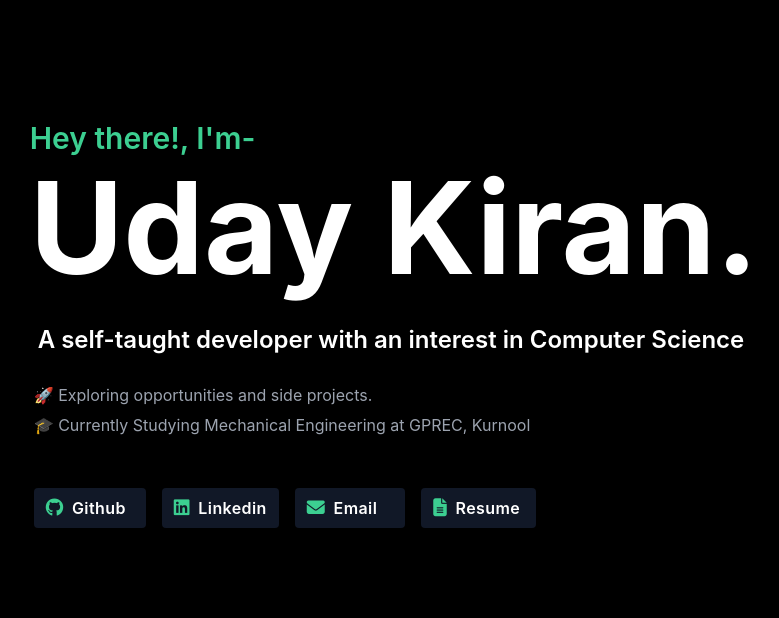
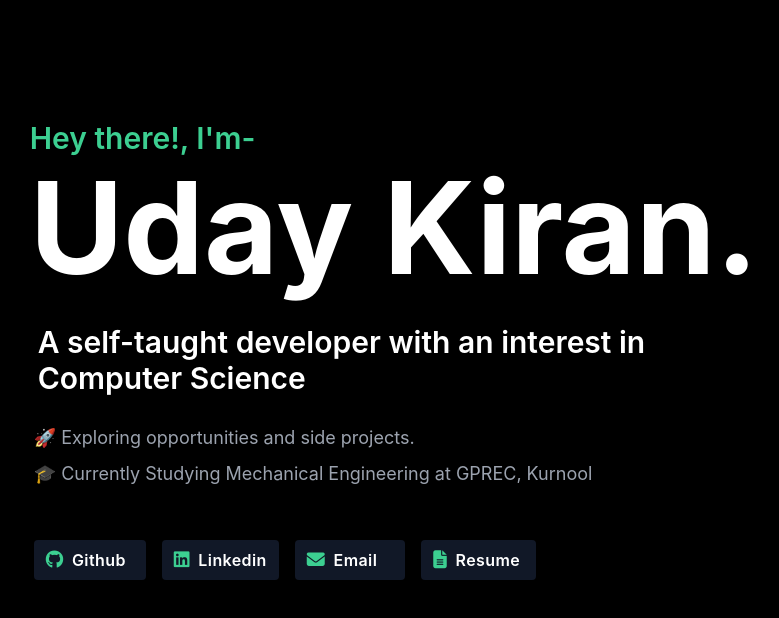
Before and after one commit to uday-kiran77/udaykiran.me, a website: page index.html in a window 1280 px wide. Shown: the whole page, without its empty margins (246-1025 px from the left). Drawn offline with nearby package versions, Linux system fonts and the light colour scheme.

Commit message:
Add files via upload

```diff
--- a/index.html
+++ b/index.html
@@ -4,7 +4,8 @@
     <meta charset="UTF-8" />
     <meta http-equiv="X-UA-Compatible" content="IE=edge" />
     <meta name="viewport" content="width=device-width, initial-scale=1.0" />
-    <meta name="theme-color" content="#000">
+    <meta name="theme-color" content="#000" />
+
     <link rel="stylesheet" href="./public/styles/styles.css" />
     <link
       rel="stylesheet"
@@ -21,7 +22,7 @@
       crossorigin="anonymous"
       referrerpolicy="no-referrer"
     />
-    <title>Uday Kiran | Full Stack Developer</title>
+    <title>Document</title>
   </head>
   <body class="bg-black text-white font-inter flex justify-center">
     <section class="md:py-10 px-4 mt-20">
@@ -44,7 +45,7 @@
         </div>
 
         <p
-          class="text-xl md:text-2xl font-semibold text- ml-2 my-2 md:my-4"
+          class="text-xl md:text-3xl font-semibold text- ml-2 my-2 md:my-4 max-w-screen-sm"
           data-aos="fade-up"
           data-aos-delay="150"
         >
@@ -52,11 +53,15 @@
           <span class="text-white">Computer Science</span>
         </p>
 
-        <div class="leading-snug" data-aos="fade-up" data-aos-delay="200">
-          <p class="text-gray-400 text-md py-1 ml-1">
+        <div
+          class="leading-snug text-md md:text-lg"
+          data-aos="fade-up"
+          data-aos-delay="200"
+        >
+          <p class="text-gray-400 py-1 ml-1">
             🚀 Exploring opportunities and side projects.
           </p>
-          <p class="text-gray-400 text-md py-1 ml-1">
+          <p class="text-gray-400 py-1 ml-1">
             🎓 Currently Studying Mechanical Engineering at GPREC, Kurnool
           </p>
         </div>
```
Also changed, not shown: public/styles/styles.css.
